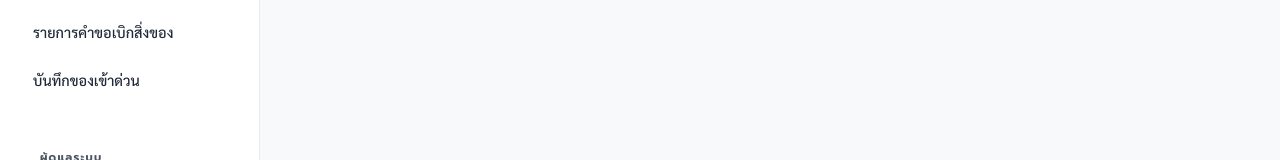
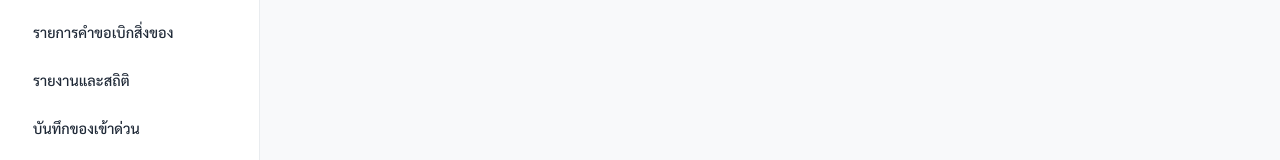
Before and after one commit to SSmikey/ems-donation, a Next.js app: page /users in a window 1280 px wide. Shown: the part 414-574 px from the top of the page. Built offline with nearby package versions, Linux system fonts and the light colour scheme; no server answers; the database is empty.

Commit message:
create analytics in sidebar

```diff
--- a/src/components/Sidebar.tsx
+++ b/src/components/Sidebar.tsx
@@ -22,6 +22,7 @@ const menuItems = [
       { href: '/warehouse', label: 'คลังสินค้าส่วนกลาง' },
       { href: '/create-request', label: 'สร้างคำขอเบิกสิ่งของ' },
       { href: '/distribution', label: 'รายการคำขอเบิกสิ่งของ' },
+      { href: '/analytics', label: 'รายงานและสถิติ' },
       { href: '/quick-donation', label: 'บันทึกของเข้าด่วน' },
     ],
   },
```
